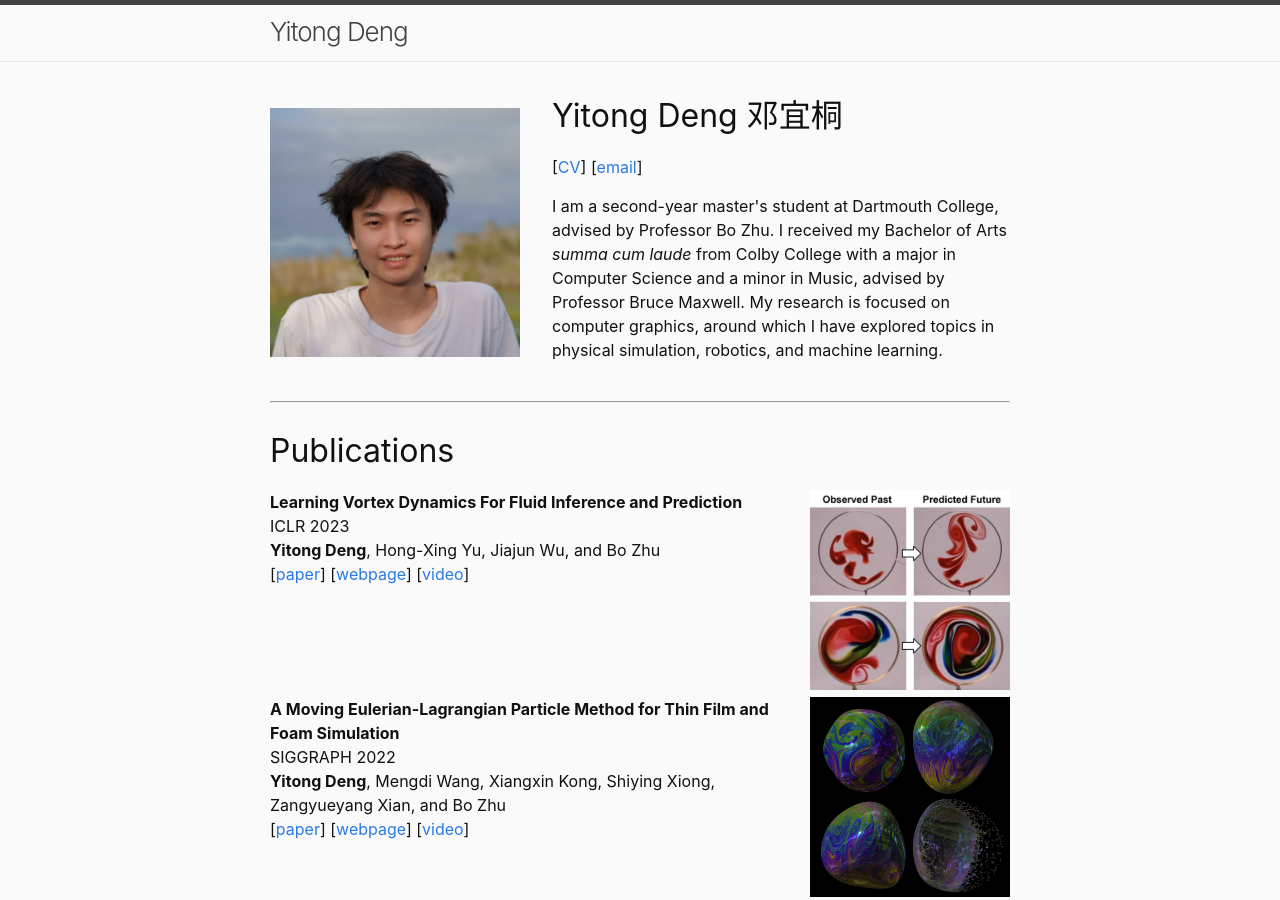
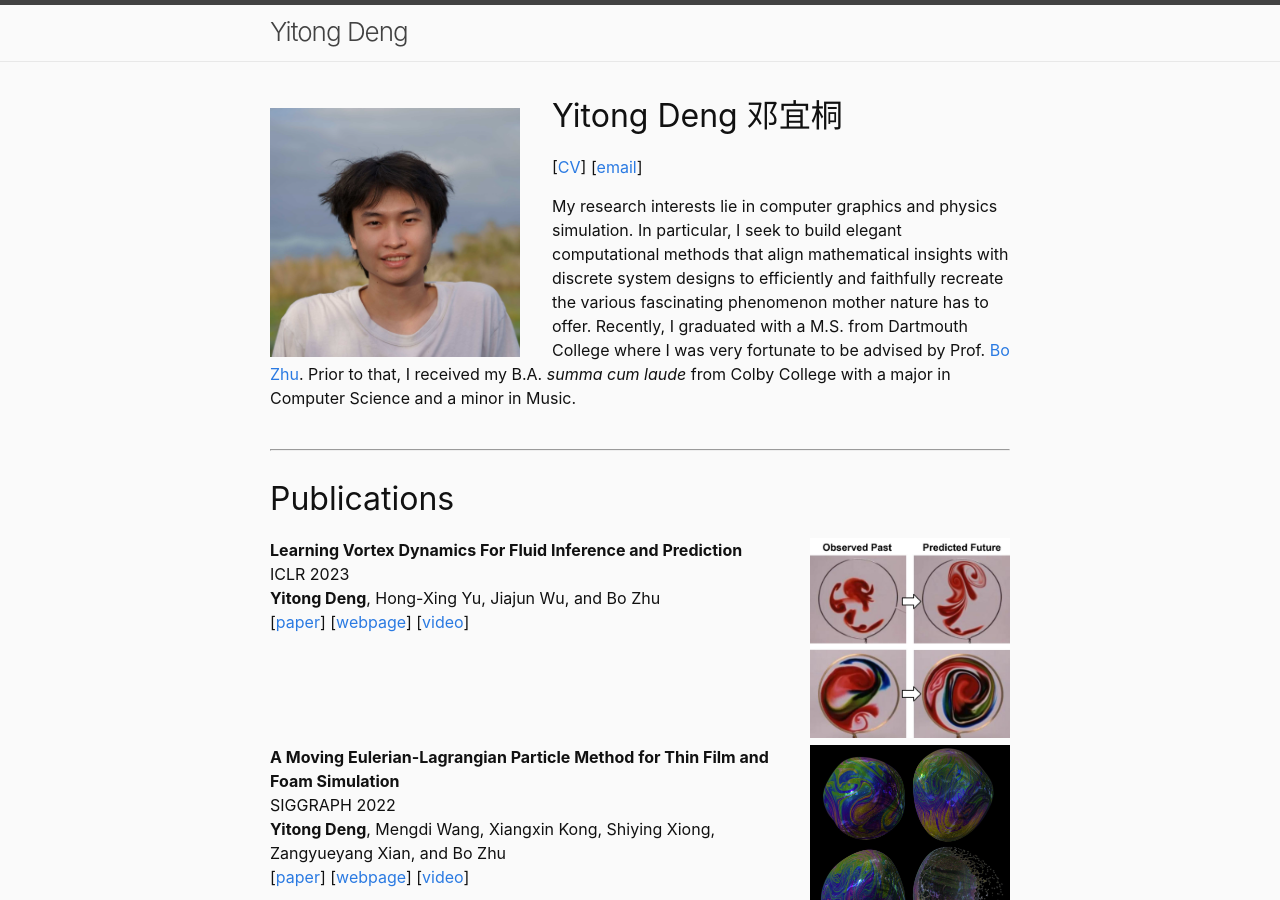
Before and after one commit to yitongdeng/yitongdeng.github.io, a Jekyll site: the page built from index.html, in a window 1280 px wide and 900 px high. Built offline with Jekyll 4.4.1, drawn with Linux system fonts in a browser that asks for light colours.

Commit message:
revised itnro

```diff
--- a/index.html
+++ b/index.html
@@ -5,9 +5,10 @@ layout: home
     <img src="assets/img/head22.jpg" width="250px" style="float:left; margin-right:2em; margin-top:1em;" alt="portrait">
     <h1>Yitong Deng 邓宜桐</h1>
     <h4>[<a href = "assets/CV/cv.pdf">CV</a>] [<a href = "mailto: yitong.deng.gr@dartmouth.edu">email</a>]</h4>
-    <p>I am a second-year master's student at Dartmouth College, advised by Professor Bo Zhu.
-        I received my Bachelor of Arts <em>summa cum laude</em> from Colby College with a major in Computer Science and a minor in Music, advised by Professor Bruce Maxwell.
-        My research is focused on computer graphics, around which I have explored topics in physical simulation, robotics, and machine learning.</p>
+    <p> My research interests lie in computer graphics and physics simulation. In particular, I seek to build elegant computational methods that
+        align mathematical insights with discrete system designs to efficiently and faithfully recreate the various fascinating phenomenon mother nature has to offer.
+        Recently, I graduated with a M.S. from Dartmouth College where I was very fortunate to be advised by Prof. <a href="https://cs.dartmouth.edu/~bozhu/">Bo Zhu</a>.
+        Prior to that, I received my B.A. <em>summa cum laude</em> from Colby College with a major in Computer Science and a minor in Music.</p>
 </div>
 <div style="overflow: auto">
     <br>
```
